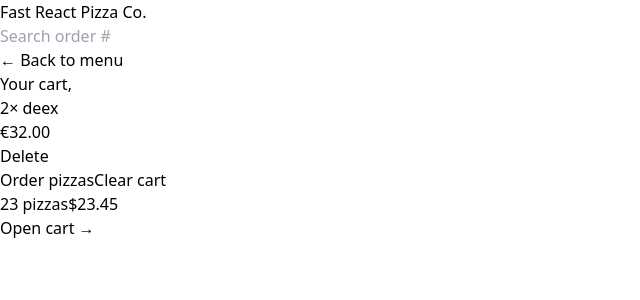
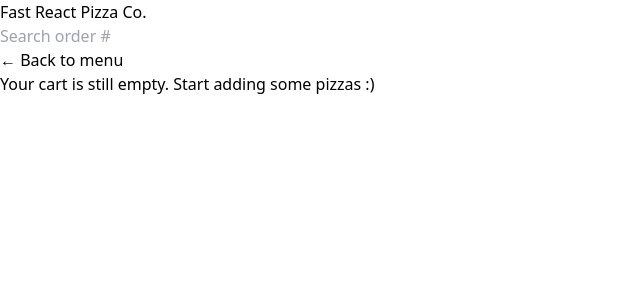
Before and after one commit to ronnieima/fast-react-pizza, a React (Vite) app: page /cart in a window 1280 px wide. Shown: the top 300 px of the page, without its empty margins (0-640 px from the left). Built offline with nearby package versions, Linux system fonts and the light colour scheme.

Commit message:
add clear cart and delete item from cart functions

```diff
--- a/src/features/cart/Cart.jsx
+++ b/src/features/cart/Cart.jsx
@@ -1,38 +1,18 @@
-import { Link } from 'react-router-dom';
 import LinkButton from '../../ui/LinkButton';
 import Button from '../../ui/Button';
 import CartItem from './CartItem';
-import { useSelector } from 'react-redux';
-
-const fakeCart = [
-  {
-    pizzaId: 12,
-    name: 'Mediterranean',
-    quantity: 2,
-    unitPrice: 16,
-    totalPrice: 32,
-  },
-  {
-    pizzaId: 6,
-    name: 'Vegetale',
-    quantity: 1,
-    unitPrice: 13,
-    totalPrice: 13,
-  },
-  {
-    pizzaId: 11,
-    name: 'Spinach and Mushroom',
-    quantity: 1,
-    unitPrice: 15,
-    totalPrice: 15,
-  },
-];
+import EmptyCart from './EmptyCart';
+import { useDispatch, useSelector } from 'react-redux';
+import { clearCart, getCart } from './cartSlice';
+import { getUsername } from '../user/userSlice';
 
 function Cart() {
   // const cart = fakeCart;
-  const username = useSelector((state) => state.user.username);
+  const username = useSelector(getUsername);
+  const cart = useSelector(getCart);
+  const dispatch = useDispatch();
 
-  const cart = useSelector((state) => state.cart.cart);
+  if (!cart.length) return <EmptyCart />;
 
   return (
     <div className="px-4 py-3">
@@ -50,7 +30,9 @@
         <Button to="/order/new" type="primary">
           Order pizzas
         </Button>
-        <Button type="secondary">Clear cart</Button>
+        <Button type="secondary" onClick={() => dispatch(clearCart())}>
+          Clear cart
+        </Button>
       </div>
     </div>
   );
--- a/src/features/cart/CartItem.jsx
+++ b/src/features/cart/CartItem.jsx
@@ -1,5 +1,6 @@
-import Button from "../../ui/Button";
-import { formatCurrency } from "../../utils/helpers";
+import { useDispatch } from 'react-redux';
+import { formatCurrency } from '../../utils/helpers';
+import DeleteItem from './DeleteItem';
 
 function CartItem({ item }) {
   const { pizzaId, name, quantity, totalPrice } = item;
@@ -12,7 +13,7 @@
 
       <div className="flex items-center justify-between sm:gap-6">
         <p className="text-sm font-bold">{formatCurrency(totalPrice)}</p>
-        <Button type="small">Delete</Button>
+        <DeleteItem pizzaId={pizzaId} />
       </div>
     </li>
   );
--- a/src/features/cart/CartOverview.jsx
+++ b/src/features/cart/CartOverview.jsx
@@ -1,11 +1,22 @@
-import { Link } from "react-router-dom";
+import { useSelector } from 'react-redux';
+import { Link } from 'react-router-dom';
+import { getTotalCartPrice, getTotalCartQuantity } from './cartSlice';
+import { formatCurrency } from '../../utils/helpers';
 
 function CartOverview() {
+  const totalCartQuantity = useSelector(getTotalCartQuantity);
+  const totalCartPrice = useSelector(getTotalCartPrice);
+
+  if (!totalCartQuantity) return;
   return (
     <div className="flex flex-wrap items-center justify-between bg-stone-800 p-4 text-sm uppercase text-stone-200 sm:px-6 md:text-base">
       <p className="space-x-4 font-semibold text-stone-300 sm:space-x-6">
-        <span>23 pizzas</span>
-        <span>$23.45</span>
+        <span>
+          {totalCartQuantity === 1
+            ? `${totalCartQuantity} pizza`
+            : `${totalCartQuantity} pizzas`}
+        </span>
+        <span>{formatCurrency(totalCartPrice)}</span>
       </p>
       <Link to="/cart">Open cart &rarr;</Link>
     </div>
--- /dev/null
+++ b/src/features/cart/DeleteItem.jsx
@@ -0,0 +1,14 @@
+import { useDispatch } from 'react-redux';
+import Button from '../../ui/Button';
+import { deleteItem } from './cartSlice';
+
+function DeleteItem({ pizzaId }) {
+  const dispatch = useDispatch();
+  return (
+    <Button type="small" onClick={() => dispatch(deleteItem(pizzaId))}>
+      Delete
+    </Button>
+  );
+}
+
+export default DeleteItem;
--- a/src/features/cart/EmptyCart.jsx
+++ b/src/features/cart/EmptyCart.jsx
@@ -1,11 +1,13 @@
-import { Link } from 'react-router-dom';
+import LinkButton from '../../ui/LinkButton';
 
 function EmptyCart() {
   return (
-    <div>
-      <Link to="/menu">&larr; Back to menu</Link>
+    <div className="px-4 py-3 ">
+      <LinkButton to={'/menu'}>&larr; Back to menu</LinkButton>
 
-      <p>Your cart is still empty. Start adding some pizzas :)</p>
+      <p className="mt-7 font-semibold">
+        Your cart is still empty. Start adding some pizzas :)
+      </p>
     </div>
   );
 }
--- a/src/features/cart/cartSlice.js
+++ b/src/features/cart/cartSlice.js
@@ -1,9 +1,7 @@
 import { createSlice } from '@reduxjs/toolkit';
 
 const initialState = {
-  cart: [
-    { pizzaId: 12, name: 'deex', quantity: 2, unitPrice: 16, totalPrice: 32 },
-  ],
+  cart: [],
 };
 
 const cartSlice = createSlice({
@@ -41,3 +39,14 @@
 } = cartSlice.actions;
 
 export default cartSlice.reducer;
+
+export const getCart = (state) => state.cart.cart;
+
+export const getTotalCartQuantity = (state) =>
+  state.cart.cart.reduce((sum, item) => item.quantity + sum, 0);
+
+export const getTotalCartPrice = (state) =>
+  state.cart.cart.reduce((acc, pizza) => pizza.totalPrice + acc, 0);
+
+export const getCurrentQuantityById = (id) => (state) =>
+  state.cart.cart.find((item) => item.pizzaId === id)?.quantity ?? 0;
--- a/src/features/menu/MenuItem.jsx
+++ b/src/features/menu/MenuItem.jsx
@@ -1,11 +1,13 @@
-import { useDispatch } from 'react-redux';
+import { useDispatch, useSelector } from 'react-redux';
 import Button from '../../ui/Button';
 import { formatCurrency } from '../../utils/helpers';
 import { addItem } from '../cart/cartSlice';
+import DeleteItem from '../cart/DeleteItem';
 
 function MenuItem({ pizza }) {
   const { id, name, unitPrice, ingredients, soldOut, imageUrl } = pizza;
   const dispatch = useDispatch();
+  const currentQuantity = useSelector(getCurrentQuantityById(id));
   function handleAddToCart() {
     const newItem = {
       pizzaId: id,
@@ -37,7 +39,7 @@
               Sold out
             </p>
           )}
-
+          <DeleteItem pizzaId={id} />
           {!soldOut && (
             <Button type="small" onClick={handleAddToCart}>
               Add to cart
--- a/src/features/user/userSlice.js
+++ b/src/features/user/userSlice.js
@@ -38,3 +38,4 @@
 
 export const { updateName } = userSlice.actions;
 export default userSlice.reducer;
+export const getUsername = (state) => state.user.username;
--- a/src/ui/AppLayout.jsx
+++ b/src/ui/AppLayout.jsx
@@ -1,18 +1,18 @@
-import Header from "./Header";
-import CartOverview from "../features/cart/CartOverview";
-import { Outlet, useNavigation } from "react-router-dom";
-import Loader from "./Loader";
+import Header from './Header';
+import CartOverview from '../features/cart/CartOverview';
+import { Outlet, useNavigation } from 'react-router-dom';
+import Loader from './Loader';
 
 function AppLayout() {
   const navigation = useNavigation();
-  const isLoading = navigation.state === "loading";
+  const isLoading = navigation.state === 'loading';
   return (
     <div className=" grid h-screen grid-rows-[auto_1fr_auto]  ">
       {isLoading && <Loader />}
 
       <Header />
 
-      <div className="overflow-scroll">
+      <div className="overflow-auto">
         <main className="mx-auto max-w-4xl">
           <Outlet />
         </main>
```
